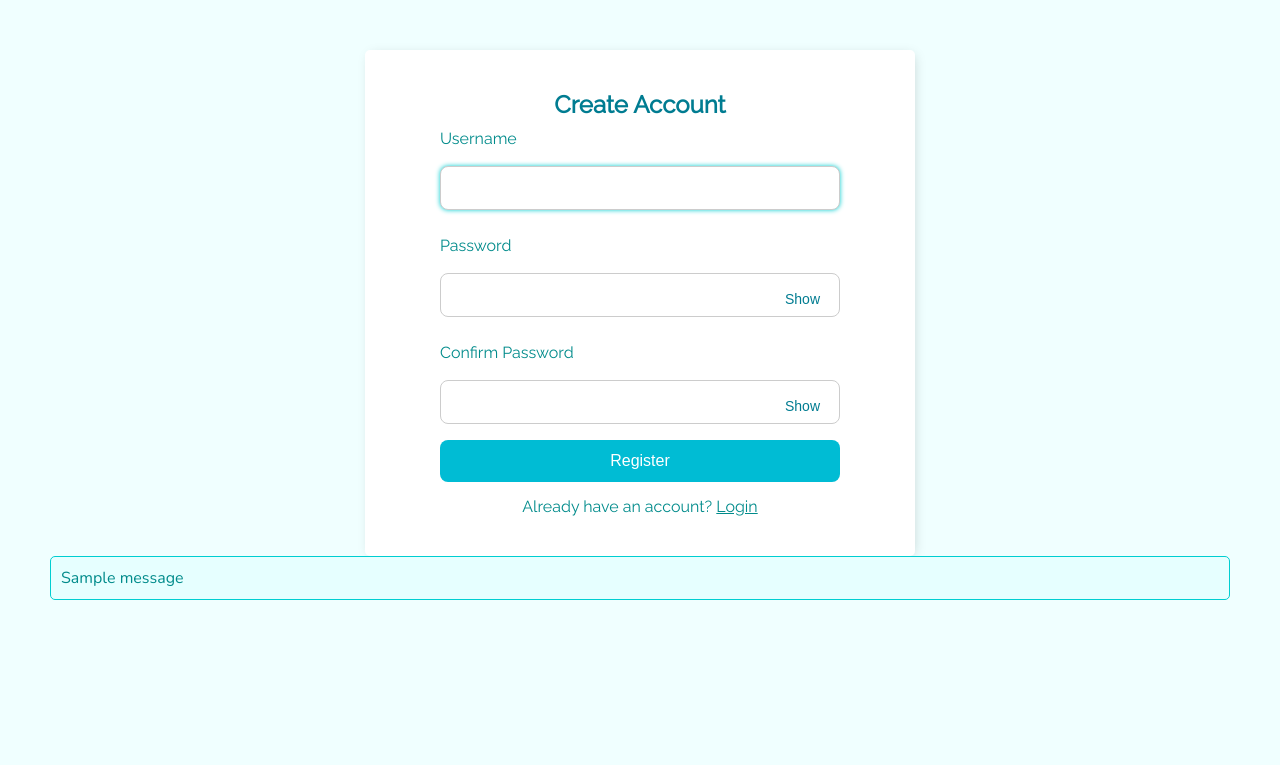
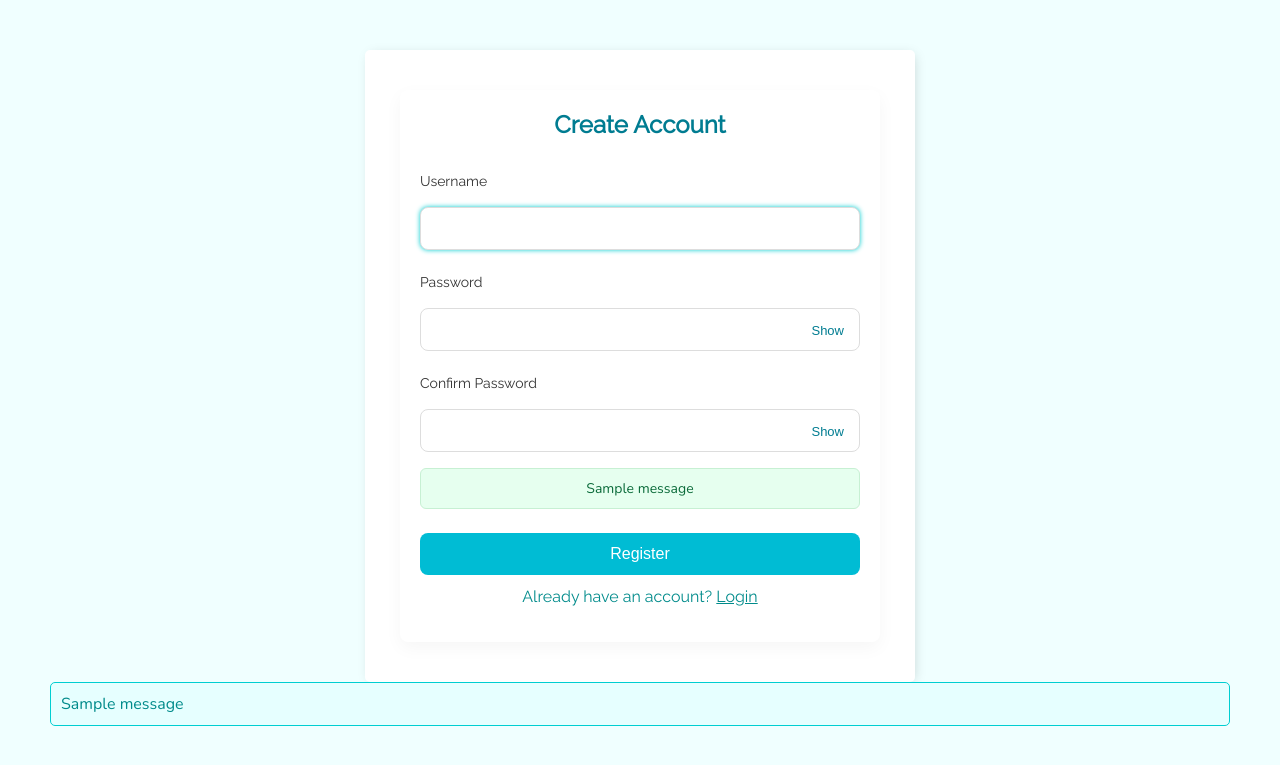
Before and after one commit to shahrukh-1052/PRIORITY_PLANNER, a Django app: page /register/ in a window 1280 px wide. Shown: the top 765 px of the page. Run offline with Django 5.2, Linux system fonts and the light colour scheme; one stand-in notice (Sample message) is shown.

Commit message:
Enhancement of Login/register page

```diff
--- a/base/templates/base/register.html
+++ b/base/templates/base/register.html
@@ -4,101 +4,128 @@
 {% block content %}
 <style>
     .form-box {
-        max-width: 400px;
+        max-width: 440px;
         margin: 40px auto;
+        padding: 20px;
+        background: #fff;
+        border-radius: 8px;
+        box-shadow: 0 6px 18px rgba(0,0,0,0.04);
     }
-    .form-box h2 {
-        text-align: center;
-        color: #007c91;
+    .form-box h2 { text-align: center; color: #007c91; margin-bottom: 18px; }
+    form { display: flex; flex-direction: column; gap: 8px; }
+    label { font-size: 14px; color: #333; margin-top: 6px; }
+    input[type="text"], input[type="password"], input[type="email"] {
+        padding: 12px; border: 1px solid #ddd; border-radius: 8px;
+        width: 100%; box-sizing: border-box; font-size: 15px;
     }
-    form {
-        display: flex;
-        flex-direction: column;
-    }
-    input[type="text"],
-    input[type="password"] {
-        padding: 12px;
-        border: 1px solid #ccc;
-        border-radius: 8px;
-        margin: 8px 0 16px;
-        width: 100%;
-        box-sizing: border-box;
-        font-size: 16px;
-        position: relative;
-    }
+    .input-group { position: relative; }
     .password-toggle {
-        position: absolute;
-        right: 14px;
-        top: 50%;
-        transform: translateY(-50%);
-        background: none;
-        border: none;
-        cursor: pointer;
-        font-size: 14px;
-        color: #007c91;
-    }
-    .input-group {
-        position: relative;
+        position: absolute; right: 10px; top: 50%; transform: translateY(-50%);
+        background: none; border: none; cursor: pointer; font-size: 13px; color: #007c91;
     }
     button[type="submit"] {
-        padding: 12px;
-        background-color: #00bcd4;
-        color: white;
-        border: none;
-        border-radius: 8px;
-        font-size: 16px;
-        cursor: pointer;
+        margin-top: 10px; padding: 12px; background-color: #00bcd4; color: #fff;
+        border: none; border-radius: 8px; font-size: 16px; cursor: pointer;
     }
-    button[type="submit"]:hover {
-        background-color: #008ba3;
-    }
-    .errorlist {
-        color: #c62828;
-        margin: 0 0 10px;
-        list-style: none;
-        padding: 0;
-    }
+    button[type="submit"]:hover { background-color: #008ba3; }
+
+    /* field error small text */
+    .field-error { color: #c62828; font-size: 13px; margin-top: 4px; }
+
+    /* message box (placed inside form, just before submit) */
+    .form-message { margin-top: 8px; margin-bottom: 6px; padding: 10px; border-radius: 6px; text-align: center; font-size: 14px; }
+    .form-message.success { background: #e6ffef; color: #0b6b3a; border: 1px solid #c7f0d3; }
+    .form-message.error { background: #fff1f0; color: #7a1919; border: 1px solid #f5c2c2; }
+
+    /* Prevent global messages from base template showing twice (if base renders them) */
+    .global-messages { display: none; }
 </style>
 
 <div class="form-box">
     <h2>Create Account</h2>
-    <form method="POST">
+
+    <form method="POST" novalidate>
         {% csrf_token %}
 
-        {{ form.non_field_errors }}
+        {# Non-field form errors (e.g., password mismatch) shown at top of form #}
+        {% if form.non_field_errors %}
+            <ul class="errorlist">
+                {% for err in form.non_field_errors %}
+                    <li class="field-error">{{ err }}</li>
+                {% endfor %}
+            </ul>
+        {% endif %}
 
-        <label>Username</label>
-        {{ form.username.errors }}
+        <label for="{{ form.username.id_for_label }}">Username</label>
         {{ form.username }}
+        {% if form.username.errors %}
+            <div class="field-error">{{ form.username.errors.0 }}</div>
+        {% endif %}
 
-        <label>Password</label>
-        {{ form.password1.errors }}
+        {# Optional: email field if present in your form; remove if not used #}
+        {% if form.email %}
+            <label for="{{ form.email.id_for_label }}">Email</label>
+            {{ form.email }}
+            {% if form.email.errors %}
+                <div class="field-error">{{ form.email.errors.0 }}</div>
+            {% endif %}
+        {% endif %}
+
+        <label for="{{ form.password1.id_for_label }}">Password</label>
         <div class="input-group">
             {{ form.password1 }}
             <button class="password-toggle" type="button" onclick="togglePassword(this)">Show</button>
         </div>
+        {% if form.password1.errors %}
+            <div class="field-error">{{ form.password1.errors.0 }}</div>
+        {% endif %}
 
-        <label>Confirm Password</label>
-        {{ form.password2.errors }}
+        <label for="{{ form.password2.id_for_label }}">Confirm Password</label>
         <div class="input-group">
             {{ form.password2 }}
             <button class="password-toggle" type="button" onclick="togglePassword(this)">Show</button>
         </div>
+        {% if form.password2.errors %}
+            <div class="field-error">{{ form.password2.errors.0 }}</div>
+        {% endif %}
+
+        {# ===== Messages placed INSIDE the form, just before the Register button ===== #}
+        {% if messages %}
+            {% for message in messages %}
+                <div class="form-message {{ message.tags|default:'info' }}">
+                    {{ message }}
+                </div>
+            {% endfor %}
+        {% endif %}
+        {# ================================================================ #}
 
         <button type="submit">Register</button>
     </form>
-    <p style="text-align:center; margin-top:15px;">Already have an account? <a href="{% url 'login' %}">Login</a></p>
+
+    <p style="text-align:center; margin-top:12px;">
+        Already have an account? <a href="{% url 'login' %}">Login</a>
+    </p>
+</div>
+
+{# hide any global messages that may be rendered by base.html to avoid duplicates #}
+<div class="global-messages" aria-hidden="true">
+    {% if messages %}
+        {% for message in messages %}
+            <div class="hidden-message {{ message.tags }}">{{ message }}</div>
+        {% endfor %}
+    {% endif %}
 </div>
 
 <script>
-    function togglePassword(button) {
-        const input = button.previousElementSibling;
+    function togglePassword(btn) {
+        const input = btn.parentElement.querySelector('input');
+        if (!input) return;
         if (input.type === 'password') {
             input.type = 'text';
-            button.textContent = 'Hide';
+            btn.textContent = 'Hide';
         } else {
             input.type = 'password';
-            button.textContent = 'Show';
+            btn.textContent = 'Show';
         }
     }
 </script>
--- a/base/urls.py
+++ b/base/urls.py
@@ -1,9 +1,9 @@
 from django.urls import path
-from .views import TaskList,TaskDetail, TaskCreate, TaskUpdate, DeleteView, CustomLoginView, RegisterPage
+from .views import TaskList,TaskDetail, TaskCreate, TaskUpdate, DeleteView, CustomLoginView, RegisterPage, custom_login
 from django.contrib.auth.views import LogoutView
 
 urlpatterns = [
-    path('login/',CustomLoginView.as_view(),name='login'),
+    path('login/', custom_login, name='login'),
     path('logout/',LogoutView.as_view(next_page='login'),name='logout'),
     path('register/',RegisterPage.as_view(),name='register'),
 
--- a/base/views.py
+++ b/base/views.py
@@ -1,4 +1,4 @@
-from django.shortcuts import render,redirect
+from django.shortcuts import render, redirect
 from django.views.generic.list import ListView
 from django.views.generic.detail import DetailView
 from django.views.generic.edit import CreateView, UpdateView, DeleteView, FormView
@@ -7,14 +7,15 @@ from django.urls import reverse_lazy
 from django.contrib.auth.views import LoginView
 from django.contrib.auth.mixins import LoginRequiredMixin
 from django.contrib.auth.forms import UserCreationForm
+from django.contrib import messages
+from django.shortcuts import redirect, render
+from django.urls import reverse_lazy
+from django.views.generic.edit import FormView
+from django.contrib.auth.forms import AuthenticationForm
 from django.contrib.auth import login
 
-from django.contrib import messages
-from django.contrib.auth import authenticate, login
-from django.shortcuts import render, redirect
-from django.contrib.auth.forms import AuthenticationForm
+from .models import Task
 
-from .models import Task
 
 def custom_login(request):
     if request.method == 'POST':
@@ -22,10 +23,7 @@ def custom_login(request):
         if form.is_valid():
             user = form.get_user()
             login(request, user)
-            messages.success(request, f"Welcome back, {user.username}!")  # ✅ Flash message
-            return redirect('tasks')  # ✅ Make sure 'tasks' URL is named correctly
-        else:
-            messages.error(request, "Invalid username or password.")
+            return redirect('tasks')
     else:
         form = AuthenticationForm()
     return render(request, 'base/login.html', {'form': form})
@@ -39,22 +37,26 @@ class CustomLoginView(LoginView):
     def get_success_url(self):
         return reverse_lazy('tasks')
 
+
 class RegisterPage(FormView):
     template_name = 'base/register.html'
     form_class = UserCreationForm
-    redirect_authenticated_user = True
     success_url = reverse_lazy('tasks')
 
     def form_valid(self, form):
+        # Save the user
         user = form.save()
-        if user is not None:
-            login(self.request, user)
-        return super(RegisterPage, self).form_valid(form)
+        # Add a success message
+        messages.success(self.request, "Registration successful. You can now log in.")
+        # Redirect back to the register page (GET) so the message can be shown inside the form
+        return redirect('register')
 
+    # keep form_invalid default (field errors will be shown under fields)
     def get(self, *args, **kwargs):
         if self.request.user.is_authenticated:
             return redirect('tasks')
-        return super(RegisterPage, self).get(*args, **kwargs)
+        return super().get(*args, **kwargs)
+
 
 class TaskList(LoginRequiredMixin, ListView):
     model = Task
@@ -71,27 +73,26 @@ class TaskList(LoginRequiredMixin, ListView):
         return context
 
 
-
 class TaskDetail(LoginRequiredMixin, DetailView):
     model = Task
     context_object_name = 'task'
     template_name = 'base/task.html'
 
+
 class TaskCreate(LoginRequiredMixin, CreateView):
     model = Task
-    fields = ['title','description','complete']
+    fields = ['title', 'description', 'complete']
     success_url = reverse_lazy('tasks')
 
     def form_valid(self, form):
         form.instance.user = self.request.user
-        return super(TaskCreate,self).form_valid(form)
+        return super(TaskCreate, self).form_valid(form)
+
 
 class TaskUpdate(LoginRequiredMixin, UpdateView):
     model = Task
-    fields = ['title','description','complete']
+    fields = ['title', 'description', 'complete']
     success_url = reverse_lazy('tasks')
-
-
 
 
 class DeleteView(LoginRequiredMixin, DeleteView):
```
Also changed, not shown: base/templates/base/login.html (+23 -58 lines), todo_list/settings.py (+14 -5 lines).
